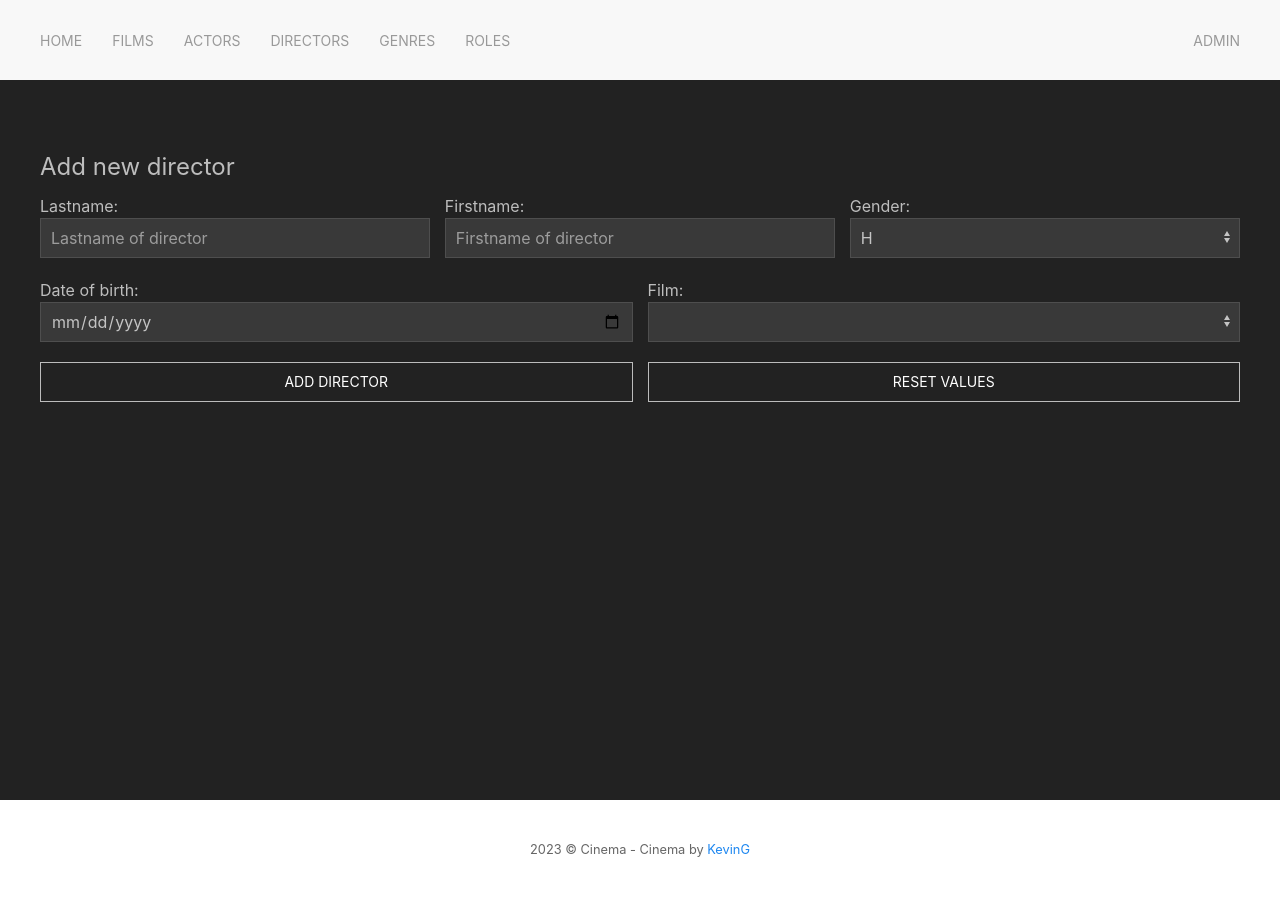
After one commit to DenZaiyy/SQL_Cinema, a PHP site: template view/director/addDirector.php in a window 1280 px wide. The commit adds this page. Run offline with PHP 8.4, Linux system fonts and the light colour scheme; the template is opened without the code that fills it: most values are stand-ins (such as "Sample title", 1, 10 or a date in 2020); some libraries are stand-ins or nearby versions.

Commit message:
Starting form for add director

```diff
--- /dev/null
+++ b/view/director/addDirector.php
@@ -0,0 +1,54 @@
+<?php
+ob_start();
+
+?>
+
+<div class="uk-section uk-section-secondary" style="min-height: 90vh;">
+    <div class="uk-container">
+        <form action="index.php?action=addDirector" method="post" class="uk-grid-small" uk-grid>
+            <legend class="uk-legend">Add new director</legend>
+            <div class="uk-margin-small uk-width-1-3">
+                <label for="lastname">Lastname:</label>
+                <input class="uk-input" type="text" name="lastname" placeholder="Lastname of director" aria-label="Lastname of director" required>
+            </div>
+            <div class="uk-margin-small uk-width-1-3">
+                <label for="firstname">Firstname:</label>
+                <input class="uk-input" type="text" name="firstname" placeholder="Firstname of director" aria-label="Firstname of director" required>
+            </div>
+            <div class="uk-margin-small uk-width-1-3">
+                <label for="gender">Gender:</label>
+                <select name="gender" class="uk-select" required>
+                    <option value="H">H</option>
+                    <option value="F">F</option>
+                </select>
+            </div>
+            <div class="uk-margin-small uk-width-1-2">
+                <label for="dateOfBirth">Date of birth:</label>
+                <input class="uk-input" type="date" name="dateOfBirth" aria-label="Date of birth" required>
+            </div>
+            <div class="uk-margin-small uk-width-1-2">
+                <label for="film">Film:</label>
+                <select name="film" class="uk-select">
+                    <option selected></option>
+                    <?php foreach ($films as $film) { ?>
+                        <option value="<?= $film['id_film'] ?>"><?= $film['title'] ?></option>
+                    <? } ?>
+                </select>
+            </div>
+            <div class="uk-margin-small uk-width-1-2">
+                <input type="submit" name="submit" value="Add director" class="uk-button uk-button-default uk-width-1-1">
+            </div>
+            <div class="uk-margin-small uk-width-1-2">
+                <input type="reset" value="Reset values" class="uk-button uk-button-default uk-width-1-1">
+            </div>
+        </form>
+    </div>
+</div>
+
+
+
+
+<?php
+$title = "Add new director";
+$content = ob_get_clean();
+require "view/template.php";
--- a/view/template.php
+++ b/view/template.php
@@ -48,7 +48,7 @@
                                 <div class="uk-navbar-dropdown">
                                     <ul class="uk-nav uk-navbar-dropdown-nav">
                                         <li><a href="index.php?action=formFilm" class="uk-button uk-button-default">Add film</a></li>
-                                        <li><a href="index.php?action=formDirector" class="uk-button uk-button-danger uk-margin-small-top uk-disabled">Add director</a></li>
+                                        <li><a href="index.php?action=formDirector" class="uk-button uk-button-default uk-margin-small-top">Add director</a></li>
                                         <li><a href="index.php?action=formActor" class="uk-button uk-button-default uk-margin-small-top">Add actor</a></li>
                                         <li><a href="index.php?action=formRole" class="uk-button uk-button-default uk-margin-small-top ">Add role</a></li>
                                         <li><a href="index.php?action=formGenre" class="uk-button uk-button-default uk-margin-small-top">Add genre</a></li>
```
Also changed, not shown: controller/DirectorController.php (+67 -0 lines).
